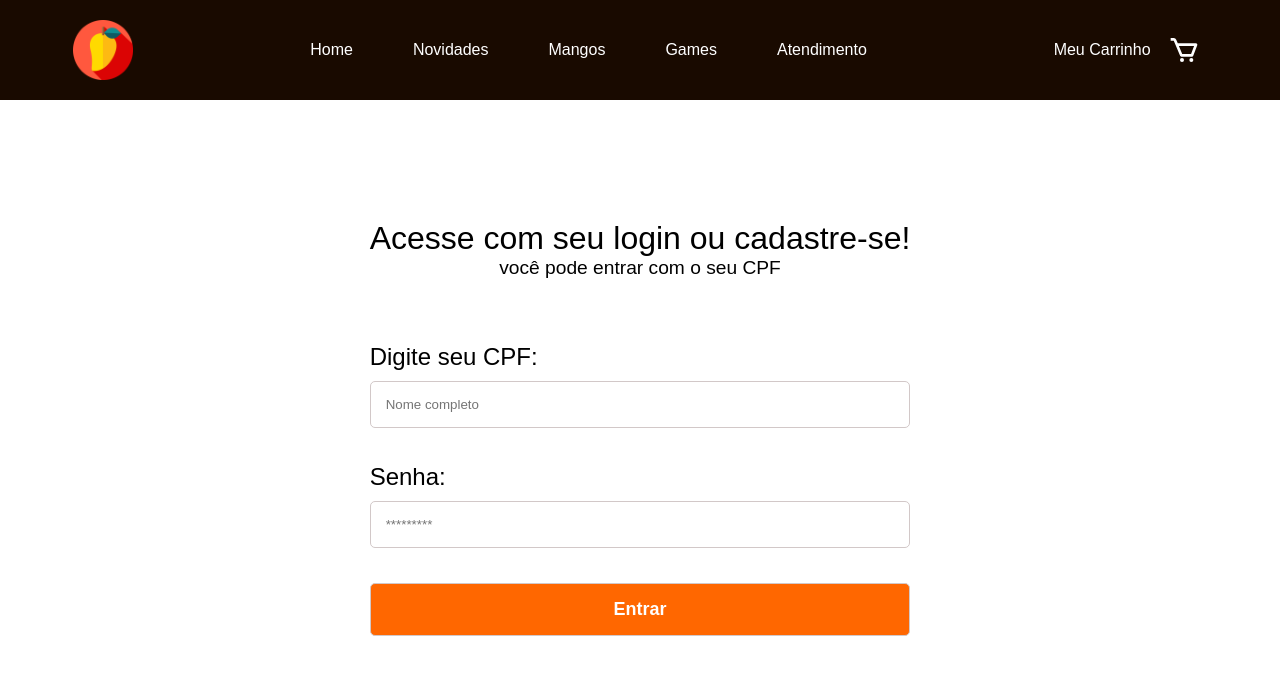
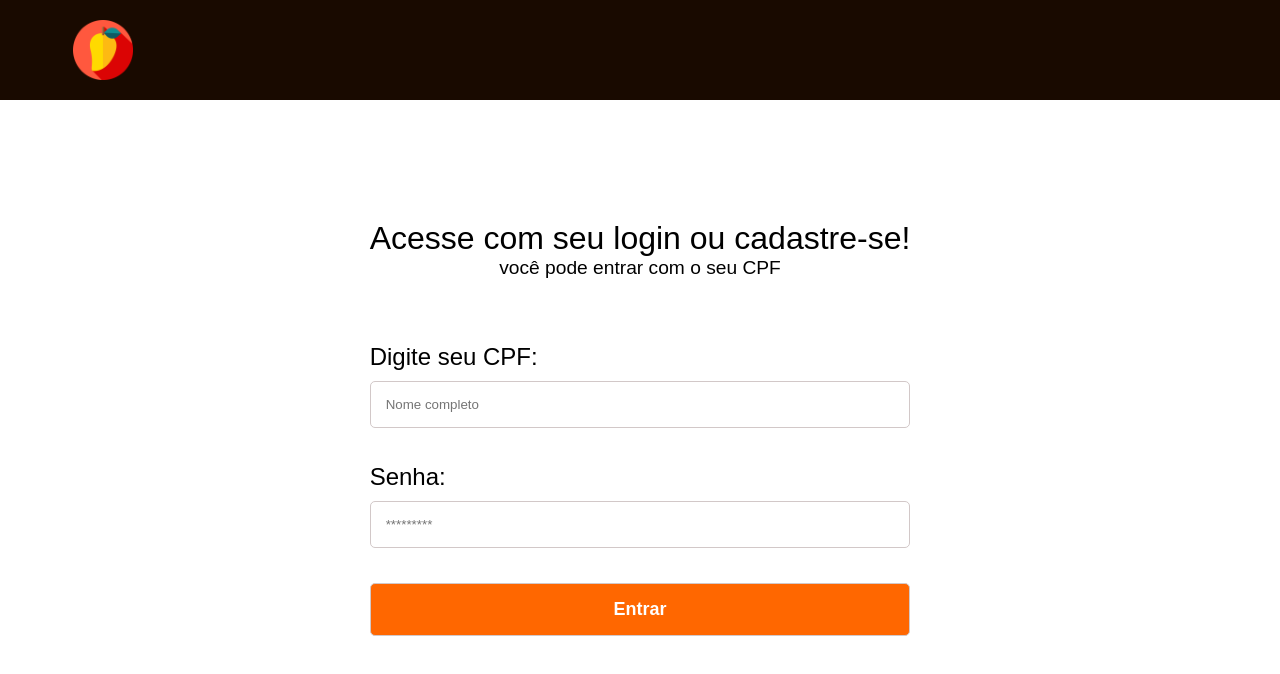
Before and after one commit to dopezinho/e-com-react, a React (Vite) app: page / in a window 1280 px wide. Shown: the top 674 px of the page. Built offline with nearby package versions, Linux system fonts and the light colour scheme; a web font is replaced by a local one.

Commit message:
headers ok

```diff
--- a/src/components/Header/Header.jsx
+++ b/src/components/Header/Header.jsx
@@ -3,8 +3,8 @@ import mangoIcon from "../../assets/Mango.png"
 
 const Header = () => {
   return (
-    <header className="header-menu">
-      <img src={mangoIcon} alt="logo" className="header-menu__logo" />
+    <header className="header-meni">
+      <img src={mangoIcon} alt="logo" className="header-meni__logo2" />
       <ul>
         <li>Home</li>
         <li>Novidades</li>
@@ -12,7 +12,7 @@ const Header = () => {
         <li>Games</li>
         <li>Atendimento</li>
       </ul>
-      <div className="header-menu__cart-shop">
+      <div className="header-meni__cart-shop2">
         <h1>Meu Carrinho</h1>
         <svg xmlns="http://www.w3.org/2000/svg" fill="#fff" width="46" height="46" viewBox="0 0 24 24"><path d="M21.822 7.431A1 1 0 0 0 21 7H7.333L6.179 4.23A1.994 1.994 0 0 0 4.333 3H2v2h2.333l4.744 11.385A1 1 0 0 0 10 17h8c.417 0 .79-.259.937-.648l3-8a1 1 0 0 0-.115-.921zM17.307 15h-6.64l-2.5-6h11.39l-2.25 6z"></path><circle cx="10.5" cy="19.5" r="1.5"></circle><circle cx="17.5" cy="19.5" r="1.5"></circle></svg>
       </div>
--- a/src/components/Header/index.scss
+++ b/src/components/Header/index.scss
@@ -1,13 +1,13 @@
 @use "../../sass/variables" as *;
 
-.header-menu {
+.header-meni {
     align-items: center;
     background-color: $header-background;
     min-height: 100px;
     display: flex;
     justify-content: space-around;
 
-    &__logo {
+    &__logo2 {
         height: 60px;
         width: 60px;
     }
@@ -19,23 +19,18 @@
     }
 
     li {
-        cursor: pointer;
+        color: transparent;
         font-size: 1rem;
         list-style-type: none;
         margin: 0 30px;
     }
 
-    li:hover {
-        color: $contrast-color;
-    }
-
-    &__cart-shop {
+    &__cart-shop2 {
         align-items: center;
-        cursor: pointer;
         display: flex;
 
         h1 {
-            color: $white;
+            color: transparent;
             font-size: 1rem;
             font-weight: 500;
             margin: 10px;
@@ -43,15 +38,7 @@
 
         svg {
             height: 32px;
-        }
-    }
-
-    &__cart-shop:hover {
-        h1 {
-            color: $contrast-color;
-        }
-        svg {
-            fill: $contrast-color;
+            fill: transparent;
         }
     }
 }
--- a/src/main.jsx
+++ b/src/main.jsx
@@ -10,7 +10,7 @@ import Pay from './views/Pay/Pay';
 import {PRODUCTS_MOCK} from "./mock/products.mock";
 
 const router = createBrowserRouter([
-  // element: <Home data={PRODUCTS_MOCK} />,
+
   {
     path: "/",
     element: <Login />,
```
